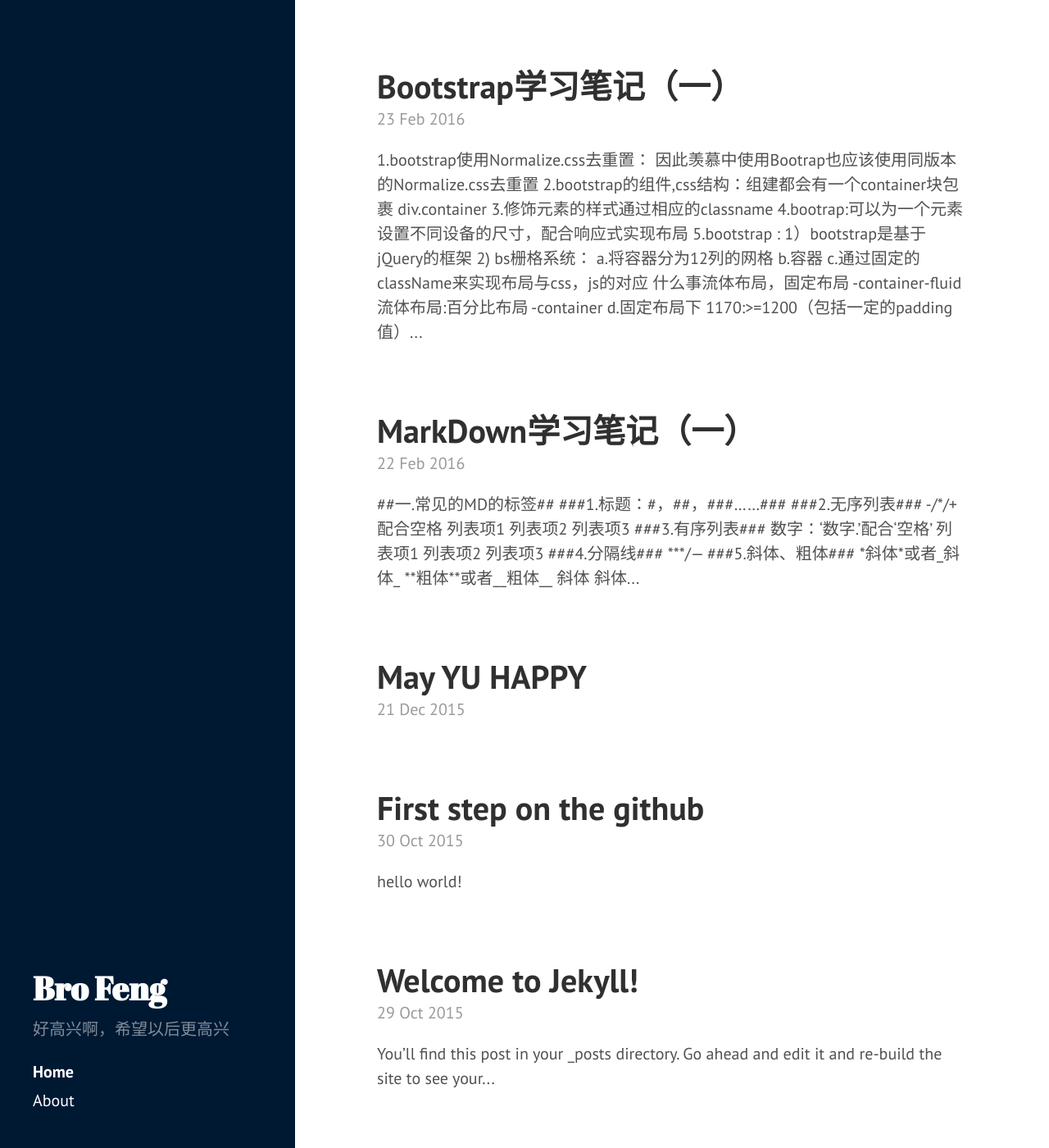
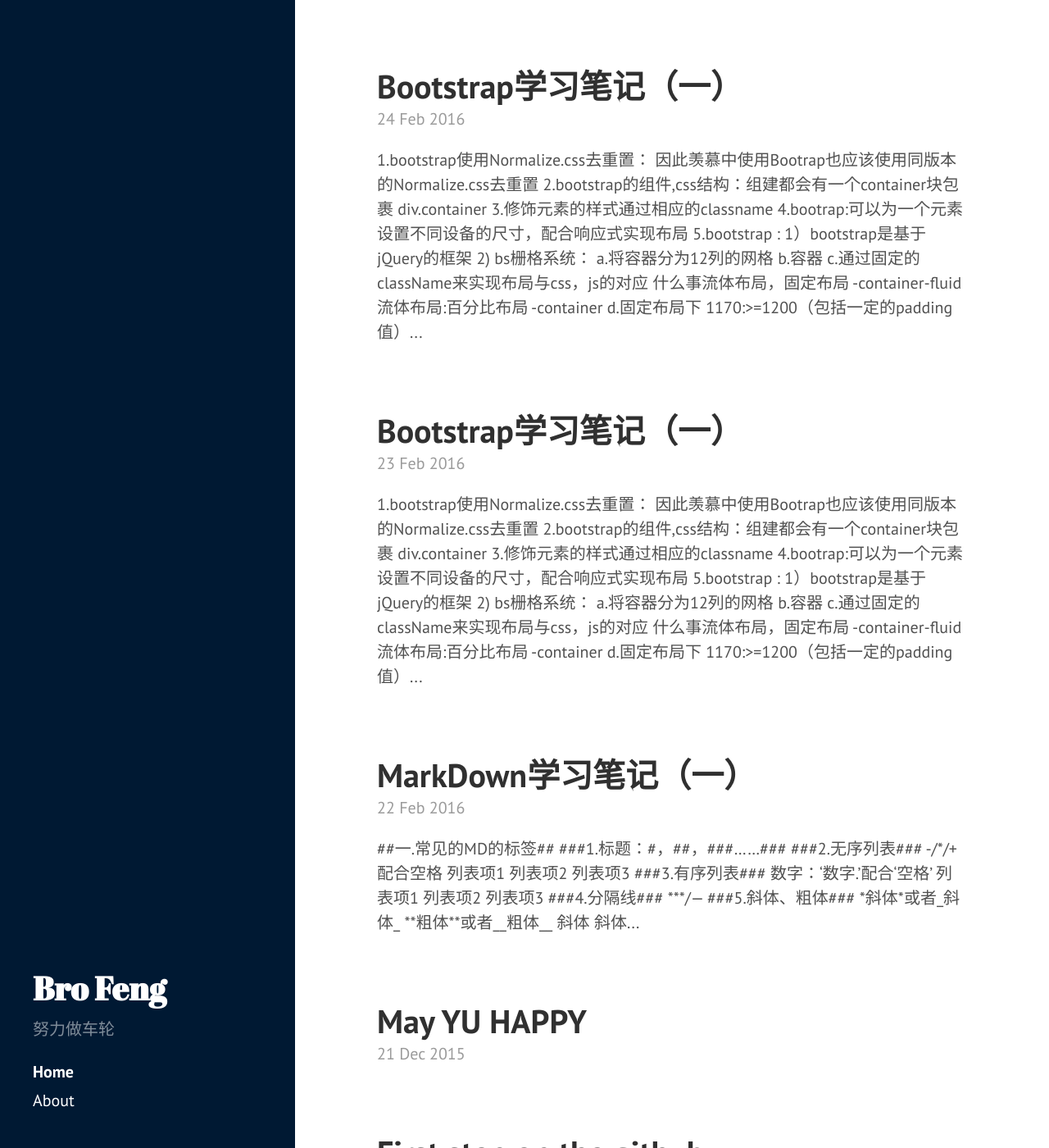
Before and after one commit to fengtaijun0507/fengtaijun0507.github.io, a Jekyll site: the page built from index.html, in a window 1280 px wide and 1400 px high. Shown: the whole window at 82% size. Built offline with Jekyll 4.4.1, drawn with Linux system fonts in a browser that asks for light colours; the list of posts is cut into pages by our own code; some of the changed lines change nothing that is shown.

Commit message:
timezone

```diff
--- a/_config.yml
+++ b/_config.yml
@@ -9,7 +9,7 @@
 # Setup
 title:            Bro Feng
 tagline:          'A Jekyll theme'
-description:      '好高兴啊，希望以后更高兴'
+description:      '努力做车轮'
 url:              http://hyde.getpoole.com
 baseurl:          /
 
--- /dev/null
+++ b/_posts/2016-02-23-boostrap1.md
@@ -0,0 +1,166 @@
+---
+layout: post
+
+title:  "Bootstrap学习笔记（一）"
+
+date:   2016-02-24    10:25 -0800
+
+---
+
+1.bootstrap使用Normalize.css去重置：
+  因此羡慕中使用Bootrap也应该使用同版本的Normalize.css去重置
+
+2.bootstrap的组件,css结构：组建都会有一个container块包裹
+     div.container
+
+3.修饰元素的样式通过相应的classname
+
+
+4.bootrap:可以为一个元素设置不同设备的尺寸，配合响应式实现布局
+
+5.bootstrap :
+
+  1）bootstrap是基于jQuery的框架
+  2) bs栅格系统：
+     a.将容器分为12列的网格
+     b.容器
+     c.通过固定的className来实现布局与css，js的对应
+      什么事流体布局，固定布局
+      -container-fluid
+       流体布局:百分比布局
+
+      -container
+      d.固定布局下
+       1170:>=1200（包括一定的padding值）
+       970:>=992
+       750:>=768
+       auto:<768
+       通过class="col-lg-10"：大屏pc的范围
+          "col-md-10":中等pc的范围
+          "col-sm-10":pad
+          "col-xs"
+      e.去除响应式
+       {width:1000px !important}
+      f.栅格系统的组合模式
+   3)class="thumbnail":缩略图
+
+   4）列偏移
+     col-[*]-offset-*
+     注意当没有设置相应的col-[*]-*的大小的时候，默认大小与偏移量相等
+   5）列排序 感觉都是相对与原有的位置的的移动，push是向前，pull是向后
+     col-[*]-push-*
+     col-[*]-pull-*
+      注意：offset与sort的区别：
+           A：offset只能从左计算偏移值，而push计算左边，pull计算右边
+           B：offset当偏移量加上预算宽度案>12,会换行执行偏移
+              sort始终在同一行执行偏移量
+
+   6）嵌套
+
+   7）清浮动
+     <div class="clearfix"></div>
+   8)响应式工具
+     针对不同的设备显示与隐藏页面内容
+       A:可见类  visible-*-*
+         lg md sm xs
+         block inline inline-block
+       B:隐藏类  hidden-*
+       pull-right:右浮动
+       pull-left：左浮动
+       注意：class:.affix，配合css{right:0;top:0;}
+     打印类
+      在打印模式下就会显示的元素内容：
+      visible-print-*，hidden-print
+      *：block，inline-block，inline
+
+   9）字体图标Glyphicon：注意Glyphicons是收费的，但是对于bootstrap是免费的，
+
+       免费的字体图标网址：
+
+       使用方式：类名：classname，图标名
+       class="glyphicon glyphicon-search"
+
+
+       字体原理：
+       font-face
+       @font-face {
+       font-family: 'Glyphicons Halflings';
+       src: url('../fonts/glyphicons-halflings-regular.eot');
+       src: url('../fonts/glyphicons-halflings-regular.eot?#iefix') format('embedded-opentype'), url('../fonts/glyphicons-halflings-regular.woff2') format('woff2'), url('../fonts/glyphicons-halflings-regular.woff') format('woff'), url('../fonts/glyphicons-halflings-regular.ttf') format('truetype'), url('../fonts/glyphicons-halflings-regular.svg#glyphicons_halflingsregular') format('svg');
+       }
+       注意bs的fonts文件的引入路径，css，js文件夹同级
+
+  10）预定义样式风格，
+
+    class：
+    primary(首选项)
+    success（成功）
+    info（一般信息）
+    warning（警告）
+    danger（危险）
+
+    注意：为什么button点击后又外框，outline：none，无法起作用？
+    touch-action: manipulation;？？
+
+    注意：每个原始元素具有相应的状态风格的className
+
+   11）按钮
+       基类：
+
+             .btn
+             .btn-link
+             .btn-default
+       大小：
+             .btn-lg
+             .btn-sm
+             .btn-xs
+
+             .form-control
+             .input-lg
+             .input-sm
+
+       状态：
+            .active
+            .disabled
+
+       按钮种类：
+        a,input,button,注意：classname可以直接添加其他元素上，默认的btn的className是添加在以上三个元素上的
+
+        btn-block:块级按钮
+
+       按钮组：
+        btn-group
+
+        btn-group-justified:可以直接应用于a标签，input，button需要单独添加父级divb.btn-group
+        btn-group-vertical:一般不配合.btn-group
+      button后面的图标：class="caret"
+         <a href="#" class="btn btn-primary">submit <span class="caret"></span></a>
+     12）下拉菜单
+
+	自定义属性
+	  data-：js交互的触发接口data-toggle="dropdown",还支持js方式触发
+      data-*
+      aria-haspopup：html5，屏幕阅读器到这会响一声
+      aria-expanded：菜单是否隐藏button的内容
+      aria-labelledby：阅读
+      role：html5提供给特殊人群的，
+
+
+    class:
+      div.open:默认下拉菜单是打开的
+      .dropup:菜单向上展开
+      注意： 多个下拉菜单默认只有一个是打开的
+
+      ul:.dropdown-menu-right,下拉菜单靠右，默认靠左
+      注意：下拉菜单是不占有空间的
+
+      li：.dropdown-header
+          .divider:分隔线
+          .disabled:禁用状态
+          .text-center:文字居中
+
+
+----------
+
+##小结
+   每一项应该包括相应的事例代码，由于时间紧迫，先上文字版本，之后再将示例代码补全
```
